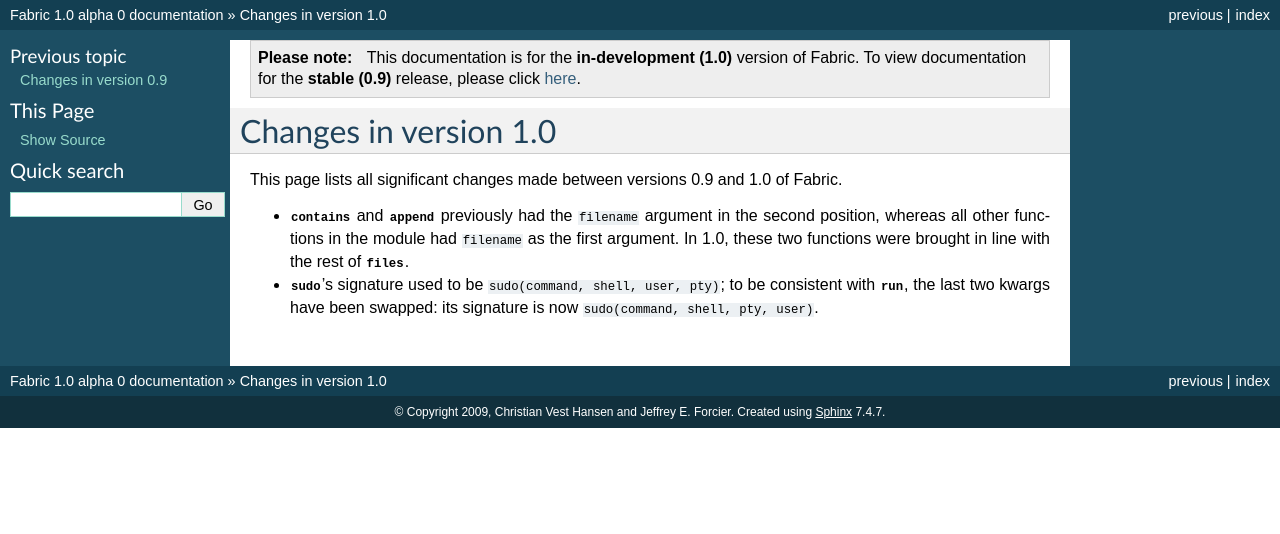
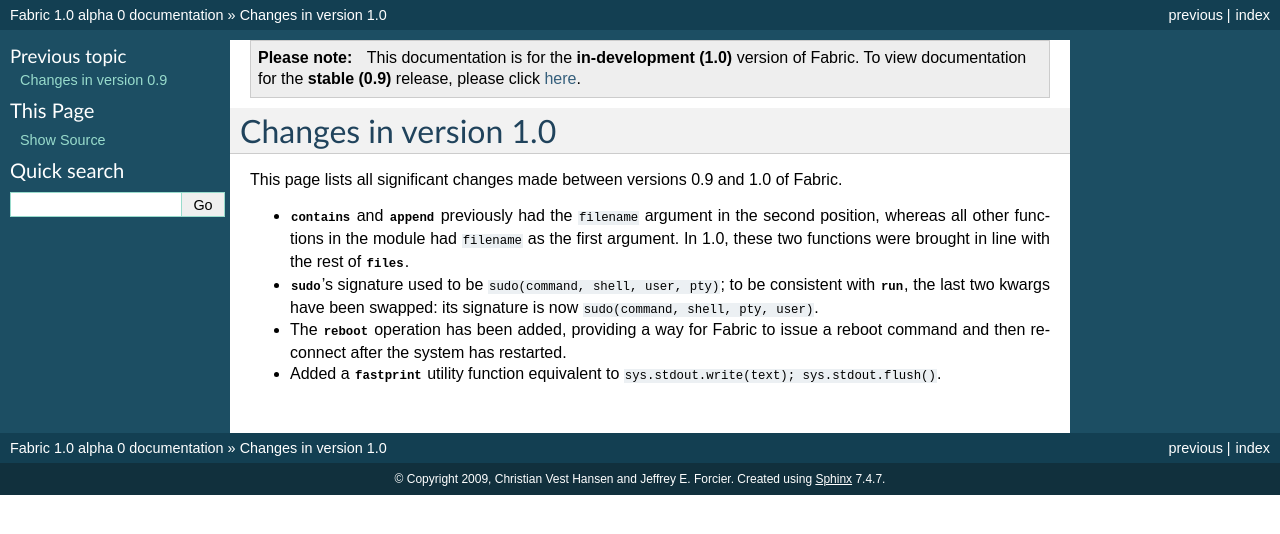
Before and after one commit to fabric/fabric, a Sphinx documentation site: the page built from docs/changes/1.0.rst, in a window 1280 px wide. Shown: the top 534 px of the page. Built offline with Sphinx 7.4.7, drawn with Linux system fonts in a browser that asks for light colours.

Commit message:
Add changelog note re commit:28e2753

```diff
--- a/docs/changes/1.0.rst
+++ b/docs/changes/1.0.rst
@@ -13,3 +13,8 @@
 * `~fabric.operations.sudo`'s signature used to be ``sudo(command, shell, user,
   pty)``; to be consistent with `~fabric.operations.run`, the last two kwargs
   have been swapped: its signature is now ``sudo(command, shell, pty, user)``.
+* The `~fabric.operations.reboot` operation has been added, providing a way for
+  Fabric to issue a reboot command and then reconnect after the system has
+  restarted.
+* Added a `~fabric.utils.fastprint` utility function equivalent to
+  ``sys.stdout.write(text); sys.stdout.flush()``.
```
